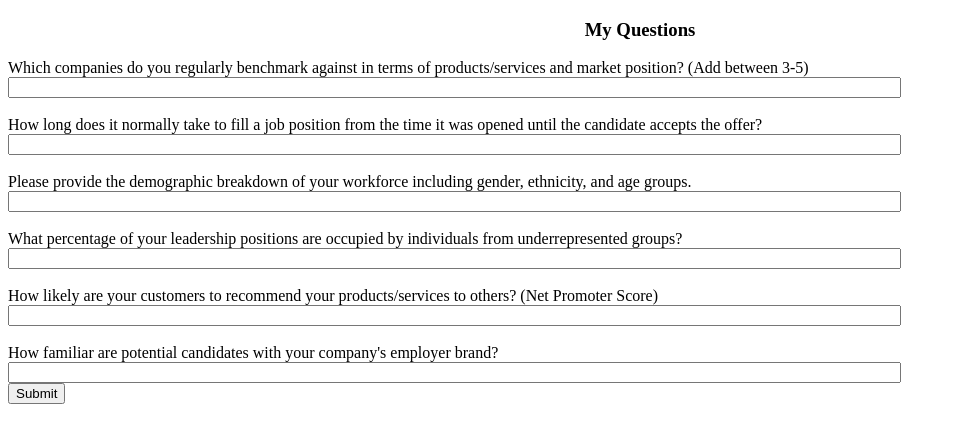
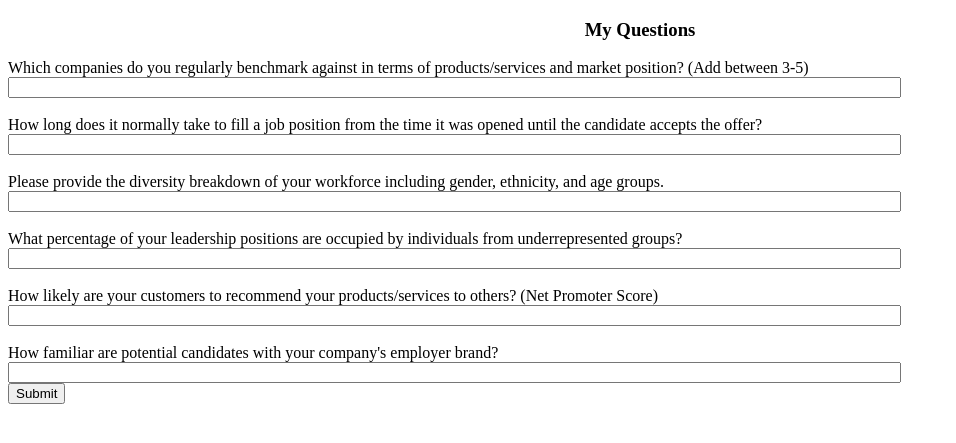
Before and after one commit to culfri09/Kallos, a Flask app: page /questions in a window 1280 px wide. Shown: the top 443 px of the page, without its empty margins (0-956 px from the left). Run offline with Flask 3, Linux system fonts and the light colour scheme; the visitor is signed in with stand-in values (Sample User, id 1).

Commit message:
iterations 3
Rephrase the question about diversity.

```diff
--- a/website/template/base.html
+++ b/website/template/base.html
@@ -14,6 +14,7 @@
         <a href="#">My Surveys</a>
         <a href="/bank_questions">My Questions</a>
         <a href="#">Recommendations</a>
+        <a href="#">Benchmarking</a>
         <a href="#">Account</a>
         <a href="{{ url_for('auth.logout') }}"style="position: absolute; bottom: 20px;">Logout</a>
       </div>
--- a/website/template/base_questions.html
+++ b/website/template/base_questions.html
@@ -23,7 +23,7 @@
             <input style="width: 70%;" type="text" id="timeToFill" name="timeToFill">
             <br>
             <br>
-            <label for="demographicBreakdown">Please provide the demographic breakdown of your workforce including gender, ethnicity,
+            <label for="demographicBreakdown">Please provide the diversity breakdown of your workforce including gender, ethnicity,
                 and age groups.
             </label>
             <br>
--- a/website/template/questions.html
+++ b/website/template/questions.html
@@ -20,7 +20,7 @@
             <input style="width: 70%;" type="text" name="timeToFill" value={{ answer.time_to_fill }}>
             <br>
             <br>
-            <label for="demographicBreakdown">Please provide the demographic breakdown of your workforce including gender, ethnicity,
+            <label for="demographicBreakdown">Please provide the breakdown breakdown of your workforce including gender, ethnicity,
                 and age groups.
             </label>
             <br>
```
